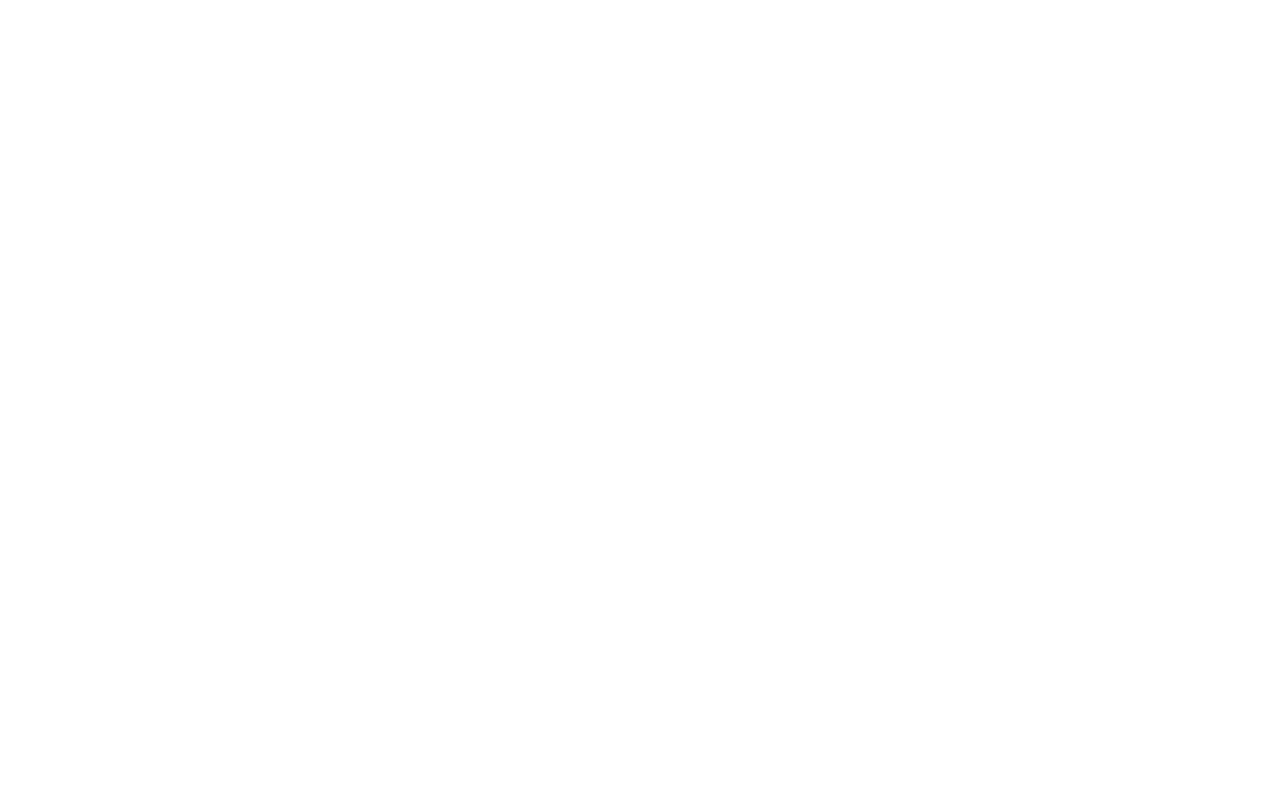
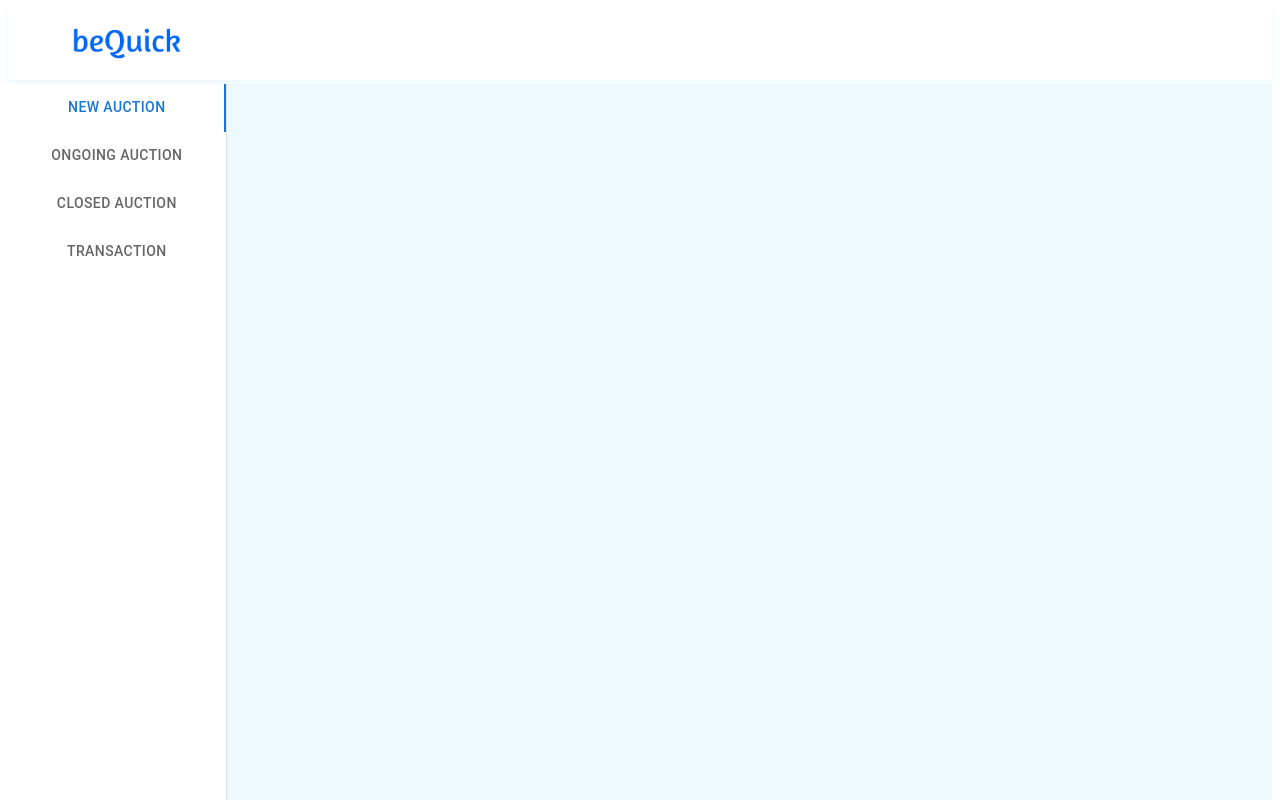
Before and after one commit to Swarnesh2003/beQuick, a React (Create React App) app in the folder bequick/: page /auctioneer/dashboard in a window 1280 px wide. Before the commit this address had no page. Shown: the top 800 px of the page. Built offline with nearby package versions, Linux system fonts and the light colour scheme.

Commit message:
inital auctioneer dasboard changes

```diff
--- a/bequick/src/App.js
+++ b/bequick/src/App.js
@@ -4,6 +4,7 @@
 import Login from './components/authentication/login'
 import SignUp from './components/authentication/signup'
 import User from './components/user'
+import Dashboard from './components/auctioneer/dashboard'
 
 function App() {
   return (
@@ -13,6 +14,8 @@
         <Route path="/login" element={<Login />} />
         <Route path="/signUp" element={<SignUp />} />
         <Route path="/user" element={<User />} />
+        <Route path="/auctioneer/dashboard" element={<Dashboard />} >
+        </Route>
 
 
       </Routes>
--- /dev/null
+++ b/bequick/src/components/auctioneer/dashboard.js
@@ -0,0 +1,107 @@
+import * as React from 'react';
+import PropTypes from 'prop-types';
+import Tabs from '@mui/material/Tabs';
+import Tab from '@mui/material/Tab';
+import Typography from '@mui/material/Typography';
+import Box from '@mui/material/Box';
+
+
+function TabPanel(props) {
+  const { children, value, index, ...other } = props;
+
+  return (
+    <div
+      role="tabpanel"
+      hidden={value !== index}
+      id={`vertical-tabpanel-${index}`}
+      aria-labelledby={`vertical-tab-${index}`}
+      {...other}
+    >
+      {value === index && (
+        <Box sx={{ p: 3 }}>
+          <Typography>{children}</Typography>
+        </Box>
+      )}
+    </div>
+  );
+}
+
+function samePageLinkNavigation(event) {
+    if (
+      event.defaultPrevented ||
+      event.button !== 0 || // ignore everything but left-click
+      event.metaKey ||
+      event.ctrlKey ||
+      event.altKey ||
+      event.shiftKey
+    ) {
+      return false;
+    }
+    return true;
+  }
+TabPanel.propTypes = {
+  children: PropTypes.node,
+  index: PropTypes.number.isRequired,
+  value: PropTypes.number.isRequired,
+};
+
+function LinkTab(props) {
+    return (
+      <Tab
+        component="a"
+        onClick={(event) => {
+          // Routing libraries handle this, you can remove the onClick handle when using them.
+          if (samePageLinkNavigation(event)) {
+            event.preventDefault();
+          }
+        }}
+        {...props}
+      />
+    );
+  }
+export default function Dashboard() {
+  const [value, setValue] = React.useState(0);
+
+  const handleChange = (event, newValue) => {
+    if (
+        event.type !== 'click' ||
+        (event.type === 'click' && samePageLinkNavigation(event))
+      ) {
+        setValue(newValue);
+      }
+  };
+
+  return (
+    <Box>
+        <Box sx={{height:'9vh',marginBottom:0.5,boxShadow: '0px 4px 6px rgb(236, 249, 255)'}}>
+            <Box>
+            <img
+            src="..\images\logo.png"
+            alt="Auction"
+            style={{width:'12vw',height:'auto', marginLeft:40,marginRight:10,marginBottom:2}} />
+            </Box>
+            <Box>
+
+            </Box>
+        </Box>
+    <Box
+      sx={{ flexGrow: 3, bgcolor: 'rgb(236, 249, 255)', display: 'flex', height: '110vh' }}
+    >
+      <Tabs
+        orientation="vertical"
+        variant="scrollable"
+        value={value}
+        onChange={handleChange}
+        aria-label="Vertical tabs example"
+        sx={{ borderRight: 1, borderColor: 'divider',width:'17vw',bgcolor: 'white' }}
+      >
+        <LinkTab label="New Auction" href='#'/>
+        <LinkTab label="Ongoing Auction" href="#" />
+        <LinkTab label="Closed Auction" href="#" />
+        <LinkTab label="Transaction" href="#" />
+      </Tabs>
+
+    </Box>
+    </Box>
+  );
+}
--- a/bequick/src/components/user.js
+++ b/bequick/src/components/user.js
@@ -49,7 +49,7 @@
                 <Typography sx={{fontSize:'20px'}}>Explore both roles and find your passion!</Typography>
             </Box>
             <Box>
-            <a href="/auctioneer"><Button sx={{m:3,height:45,width:110}}  variant="contained">Auctioneer</Button></a>
+            <a href="/auctioneer/dashboard"><Button sx={{m:3,height:45,width:110}}  variant="contained">Auctioneer</Button></a>
             <a href="/bidder"><Button sx={{m:3,height:45,width:110}} variant="contained">Bidder</Button></a>
             </Box>
             <Copyright sx={{ mt: 5 }} />
```
Also changed, not shown: bequick/public/images/logo.png (added).
